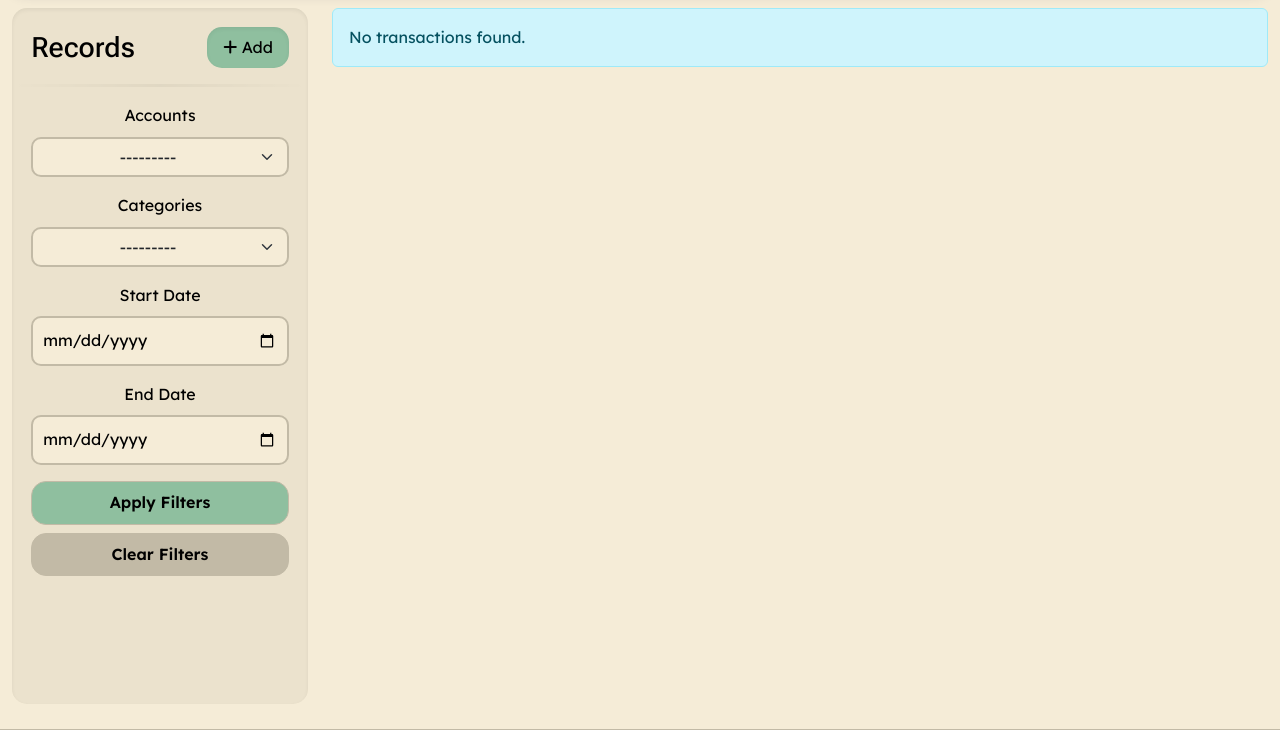
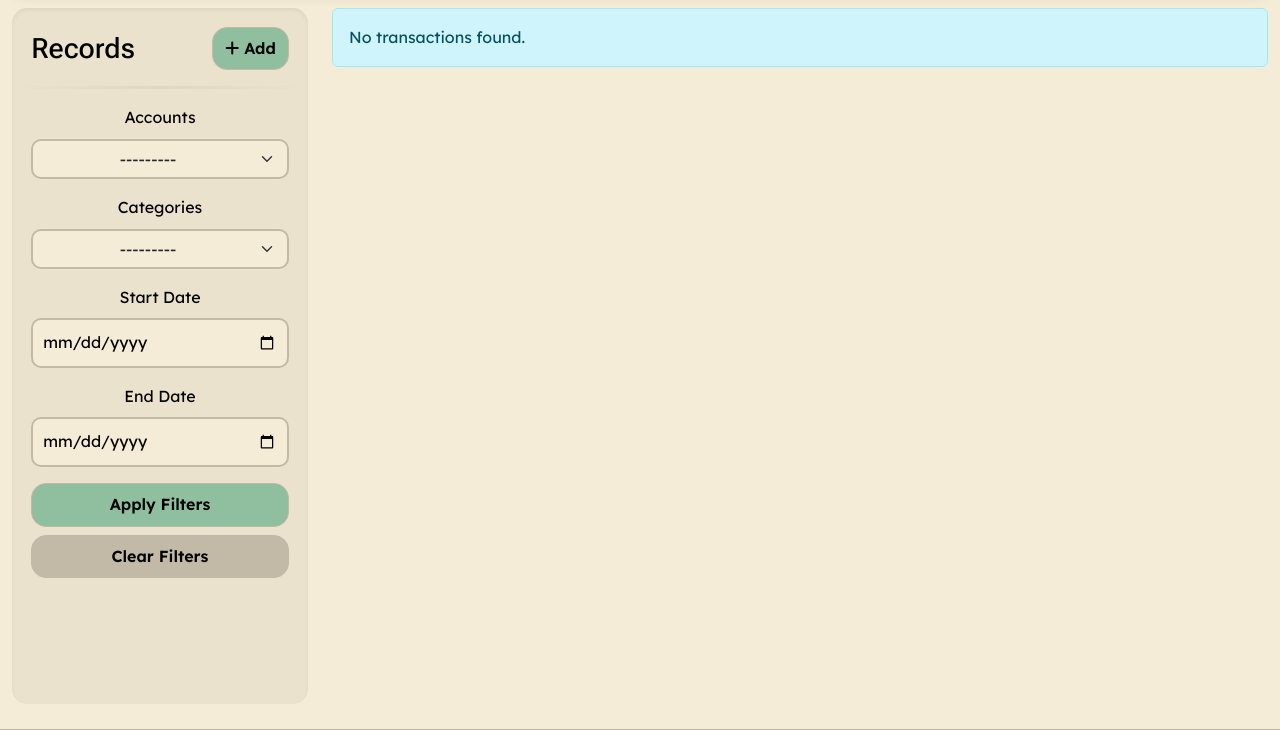
Before and after one commit to mlucasmichel/finantial-map-app, a Django app: page /transactions/ in a window 1280 px wide. Shown: the part 88-818 px from the top of the page. Run offline with Django 4.2, Linux system fonts and the light colour scheme; the visitor is signed in with stand-in values (Sample User, id 1); data comes from the database, SQL or seed files in the repository; data that the repository does not hold is empty; some libraries are stand-ins or nearby versions.

Commit message:
Refactor button styling in transaction sidebar

```diff
--- a/budget/templates/budget/transaction_sidebar.html
+++ b/budget/templates/budget/transaction_sidebar.html
@@ -4,7 +4,7 @@
             <h1 class="h3 mb-0 text-start">Records</h1>
         </div>
         <div class="col-5 text-end">
-            <a href="{% url 'transaction_create' %}" class="button text-bubble-accent-light py-2 px-3 text-decoration-none">
+            <a href="{% url 'transaction_create' %}" class="button btn-add text-decoration-none">
                 <i class="fa-solid fa-plus"></i> Add
             </a>
         </div>
```
